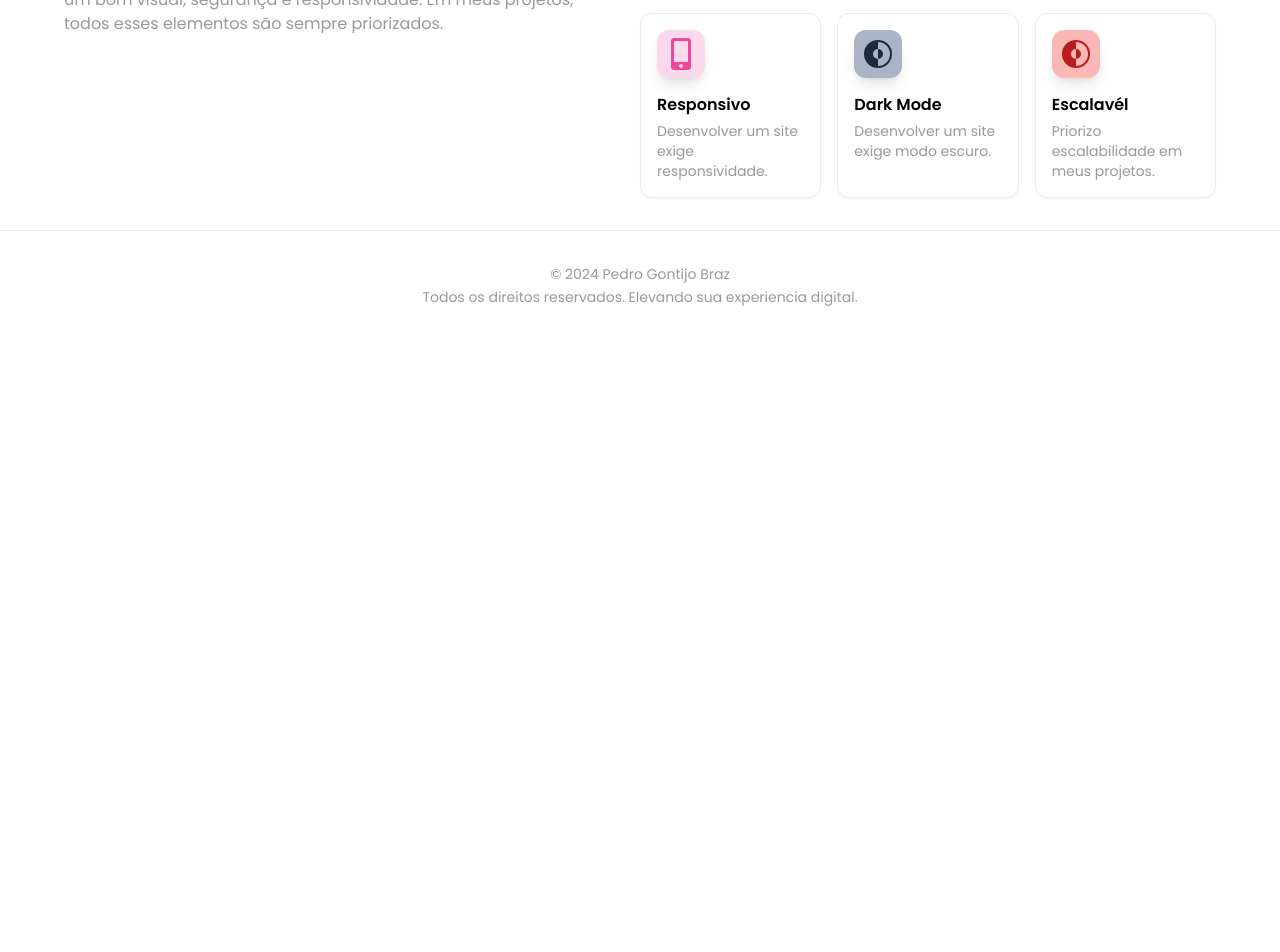
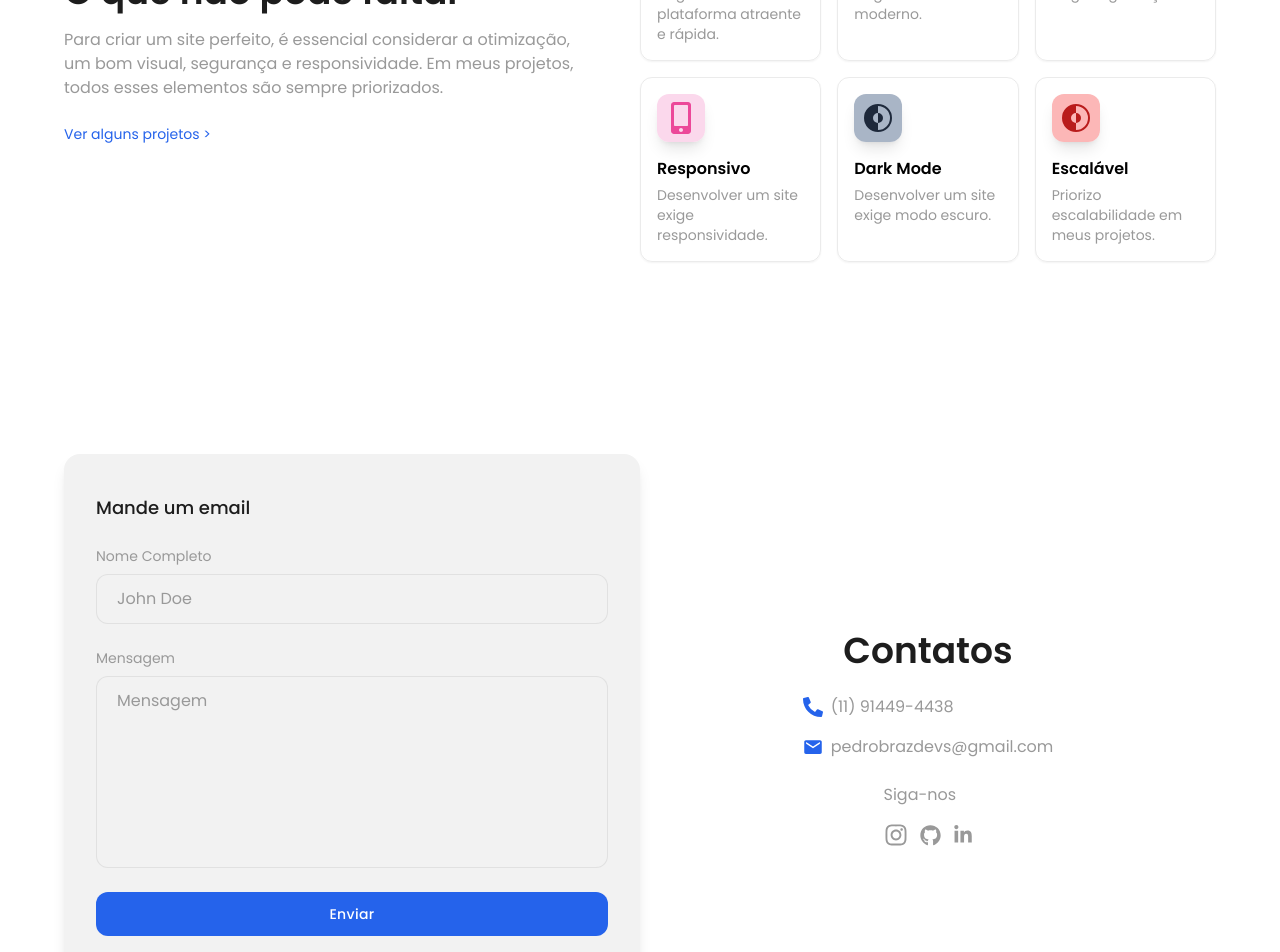
Before and after one commit to pedrogbraz/meu-portfolio, a Next.js app: page / in a window 1280 px wide. Shown: the part 1040-1992 px from the top of the page. Before the commit the page ends 1381 px from the top, so only its background shows below. Built offline with nearby package versions, Linux system fonts and the light colour scheme.

Commit message:
feat: add contacts component

```diff
--- a/src/app/(default)/page.tsx
+++ b/src/app/(default)/page.tsx
@@ -1,12 +1,14 @@
 import Banner from "@/components/banner";
-import Pontos from "@/components/pontos";
+import Contacts from "@/components/contacts";
+import Points from "@/components/points";
 
 export default function Home() {
   return (
     <>
       <main className="">
         <Banner />
-        <Pontos />
+        <Points />
+        <Contacts />
       </main>
     </>
   );
--- a/src/app/globals.css
+++ b/src/app/globals.css
@@ -11,10 +11,11 @@
     --color-white: #ffffff;
     --color-theme: #2563eb;
     --color-theme-hover: #1647af;
-    --nightBlack: #212223;
+    --nightBlack: #f2f2f2;
     --textColor: #999999;
     --power__black: #fff;
     --metalBlack: #2d2e2f;
+    --subtitle: #1d1d1d;
   }
 
   .dark {
@@ -26,6 +27,7 @@
     --textColor: #999999;
     --power__black: #18191a;
     --metalBlack: #2d2e2f;
+    --subtitle: #fff;
   }
 }
 
--- /dev/null
+++ b/src/components/contacts.tsx
@@ -0,0 +1,95 @@
+import { FaPhoneAlt, FaInstagram, FaGithub, FaLinkedinIn } from "react-icons/fa";
+import { IoMdMail } from "react-icons/io";
+
+export default function Contacts() {
+  return (
+    <section className="bg-[--power__black] py-24">
+      <div className="container px-8 sm:px-12 lg:px-16">
+        <div className="lg:flex lg:items-center space-y-12">
+          <div className="lg:w-1/2">
+            <div className="w-full px-8 py-10 overflow-hidden bg-[--nightBlack] rounded-2xl shadow-lg">
+              <h1 className="text-lg font-medium text-[--subtitle]">
+                Mande um email
+              </h1>
+
+              <form className="mt-6">
+                <div className="flex-1">
+                  <label className="block mb-2 text-sm text-[--textColor]">
+                    Nome Completo
+                  </label>
+                  <input
+                    type="text"
+                    placeholder="John Doe"
+                    className="block w-full px-5 py-3 mt-2 text-[--textColor] bg-[--nightBlack] placeholder-[--textColor] border border-[#999]/20 rounded-xl outline-none"
+                  />
+                </div>
+
+                <div className="w-full mt-6">
+                  <label className="block mb-2 text-sm text-[--textColor]">
+                    Mensagem
+                  </label>
+                  <textarea
+                    className="block w-full h-32 px-5 py-3 mt-2 text-[--textColor] placeholder-[--textColor] bg-[--nightBlack] border border-[#999]/20 rounded-xl resize-none md:h-48 outline-none"
+                    placeholder="Mensagem"
+                  ></textarea>
+                </div>
+
+                <button className="w-full px-6 py-3 mt-6 text-sm font-medium tracking-wide text-white rounded-xl bg-[--color-theme] capitalize transition-colors duration-300 transform">
+                  Enviar
+                </button>
+              </form>
+            </div>
+          </div>
+          <div className="lg:w-1/2 flex flex-col items-start lg:items-center gap-6">
+            <h1 className="text-3xl text-[--subtitle] text-center font-semibold sm:text-4xl">
+              Contatos
+            </h1>
+
+            <div className="space-y-4">
+              <p className="flex items-center gap-2">
+                <FaPhoneAlt className="size-5 text-[--color-theme]" />
+
+                <span className="text-[--textColor] truncate">
+                  (11) 91449-4438
+                </span>
+              </p>
+
+              <p className="flex items-center gap-2">
+                <IoMdMail className="size-5 text-[--color-theme]" />
+
+                <span className="text-[--textColor] truncate">
+                  pedrobrazdevs@gmail.com
+                </span>
+              </p>
+            </div>
+
+            <div>
+              <h3 className="text-[--textColor]">Siga-nos</h3>
+
+              <div className="flex mt-4 gap-3 items-center">
+                <a
+                  className="text-[--textColor] transition-colors duration-300 transform hover:text-[--color-theme]"
+                  href="#"
+                >
+                  <FaInstagram className="size-6" />
+                </a>
+                <a
+                  className="text-[--textColor] transition-colors duration-300 transform hover:text-[--color-theme]"
+                  href="#"
+                >
+                  <FaGithub className="size-[21px]" />
+                </a>
+                <a
+                  className="text-[--textColor] transition-colors duration-300 transform hover:text-[--color-theme]"
+                  href="#"
+                >
+                  <FaLinkedinIn className="size-5" />
+                </a>
+              </div>
+            </div>
+          </div>
+        </div>
+      </div>
+    </section>
+  );
+}
--- a/src/components/pontos.tsx
+++ b/src/components/points.tsx
@@ -6,13 +6,13 @@ import { FcLinux } from "react-icons/fc";
 import { IoFlash, IoInvertMode } from "react-icons/io5";
 import { MdAutoGraph } from "react-icons/md";
 
-export default function Pontos() {
+export default function Points() {
   return (
-    <section>
-      <div className="px-8 sm:px-12 lg:px-16 py-8">
+    <section className="py-24">
+      <div className="px-8 sm:px-12 lg:px-16 py8">
         <div className="grid grid-cols-1 gap-y-8 lg:grid-cols-2 lg:items-center lg:justify-between">
           <div className="mx-auto max-w-lg text-center lg:text-start lg:mx-0">
-            <h2 className="text-3xl font-bold sm:text-4xl">
+            <h2 className="text-3xl text-[--subtitle] font-semibold sm:text-4xl">
               O que não pode faltar
             </h2>
 
@@ -24,14 +24,14 @@ export default function Pontos() {
 
             <a
               href="/projetos"
-              className="mt-6 inline-block rounded-full text-[--color-theme] text-sm font-medium text-white transition focus:outline-none"
+              className="mt-6 inline-block rounded-full text-[--color-theme] text-sm font-medium] transition focus:outline-none"
             >
               Ver alguns projetos <span>&gt;</span>
             </a>
           </div>
 
           <div className="grid grid-cols-2 gap-4 sm:grid-cols-3">
-            <div className="block rounded-xl hover:scale-[1.02] border border-[#999]/20 p-4 shadow-sm hover:border-yellow-400 focus:outline-none focus:ring duration-200">
+            <div className="block rounded-xl hover:scale-[1.02] shadow-sm hover:shadow-md border border-[#999]/20 p-4 hover:border-yellow-400 focus:outline-none focus:ring duration-200">
               <span className="inline-block rounded-xl shadow-lg bg-yellow-200/80 p-2">
                 <IoFlash className="text-yellow-400 size-8" />
               </span>
@@ -42,7 +42,7 @@ export default function Pontos() {
                 Desenvolver um site exige uma plataforma atraente e rápida.
               </p>
             </div>
-            <div className="block rounded-xl hover:scale-[1.02] border border-[#999]/20 p-4 shadow-sm hover:border-blue-700 focus:outline-none focus:ring duration-200">
+            <div className="block rounded-xl hover:scale-[1.02] shadow-sm hover:shadow-md border border-[#999]/20 p-4 hover:border-blue-700 focus:outline-none focus:ring duration-200">
               <span className="inline-block rounded-xl shadow-lg bg-blue-300/80 p-2">
                 <MdAutoGraph className="text-blue-700 size-8" />
               </span>
@@ -53,7 +53,7 @@ export default function Pontos() {
                 Desenvolver um site exige um visual moderno.
               </p>
             </div>
-            <div className="block rounded-xl hover:scale-[1.02] border border-[#999]/20 p-4 shadow-sm hover:border-green-500 focus:outline-none focus:ring duration-200">
+            <div className="block rounded-xl hover:scale-[1.02] shadow-sm hover:shadow-md border border-[#999]/20 p-4 hover:border-green-500 focus:outline-none focus:ring duration-200">
               <span className="inline-block rounded-xl shadow-lg bg-green-200/80 p-2">
                 <FaCheck className="text-green-500 size-8" />
               </span>
@@ -64,7 +64,7 @@ export default function Pontos() {
                 Desenvolver um site exige segurança.
               </p>
             </div>
-            <div className="block rounded-xl hover:scale-[1.02] border border-[#999]/20 p-4 shadow-sm hover:border-pink-500 focus:outline-none focus:ring duration-200">
+            <div className="block rounded-xl hover:scale-[1.02] shadow-sm hover:shadow-md border border-[#999]/20 p-4 hover:border-pink-500 focus:outline-none focus:ring duration-200">
               <span className="inline-block rounded-xl shadow-lg bg-pink-200/80 p-2">
                 <FaMobileAlt className="text-pink-500 size-8" />
               </span>
@@ -75,7 +75,7 @@ export default function Pontos() {
                 Desenvolver um site exige responsividade.
               </p>
             </div>
-            <div className="block rounded-xl hover:scale-[1.02] border border-[#999]/20 p-4 shadow-sm hover:border-slate-800 focus:outline-none focus:ring duration-200">
+            <div className="block rounded-xl hover:scale-[1.02] shadow-sm hover:shadow-md border border-[#999]/20 p-4 hover:border-slate-800 focus:outline-none focus:ring duration-200">
               <span className="inline-block rounded-xl shadow-lg bg-slate-400/80 p-2">
                 <IoInvertMode className="text-slate-800 size-8" />
               </span>
@@ -86,12 +86,12 @@ export default function Pontos() {
                 Desenvolver um site exige modo escuro.
               </p>
             </div>
-            <div className="block rounded-xl hover:scale-[1.02] border border-[#999]/20 p-4 shadow-sm hover:border-red-700 focus:outline-none focus:ring duration-200">
+            <div className="block rounded-xl hover:scale-[1.02] shadow-sm hover:shadow-md border border-[#999]/20 p-4 hover:border-red-700 focus:outline-none focus:ring duration-200">
               <span className="inline-block rounded-xl shadow-lg bg-red-300/80 p-2">
                 <IoInvertMode className="text-red-700 size-8" />
               </span>
 
-              <h2 className="mt-2 font-semibold">Escalavél</h2>
+              <h2 className="mt-2 font-semibold">Escalável</h2>
 
               <p className="hidden sm:mt-1 sm:block sm:text-sm sm:text-[--textColor]">
                 Priorizo escalabilidade em meus projetos.
```
Also changed, not shown: public/html.png (deleted).
